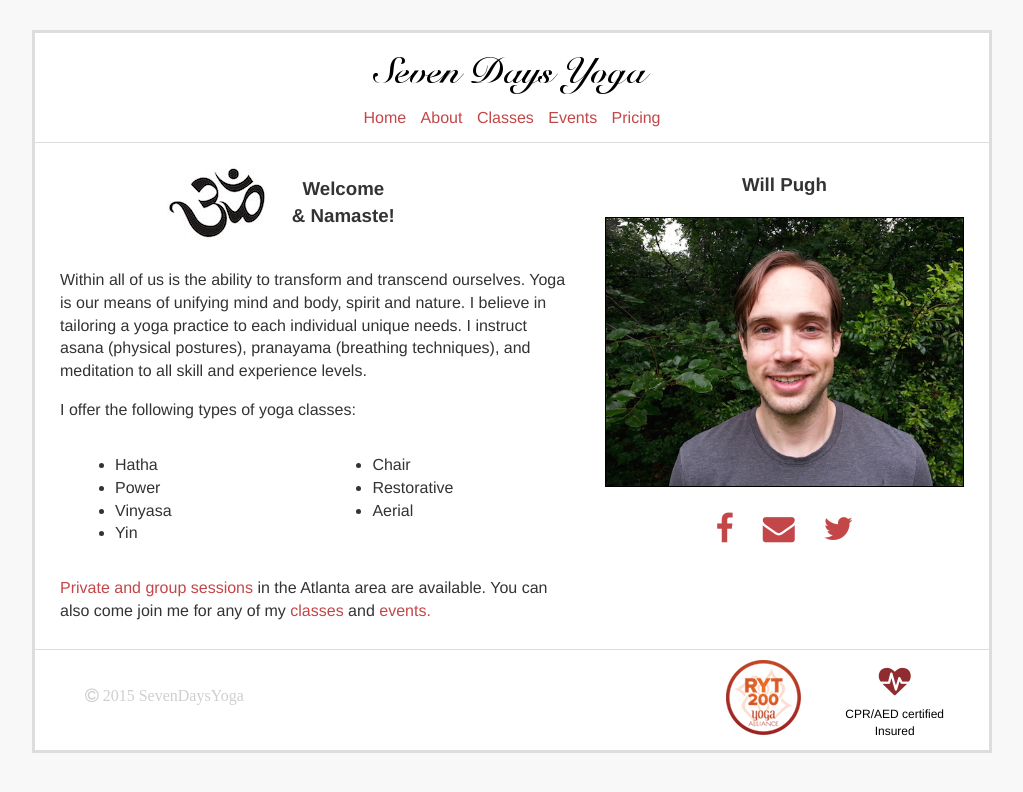
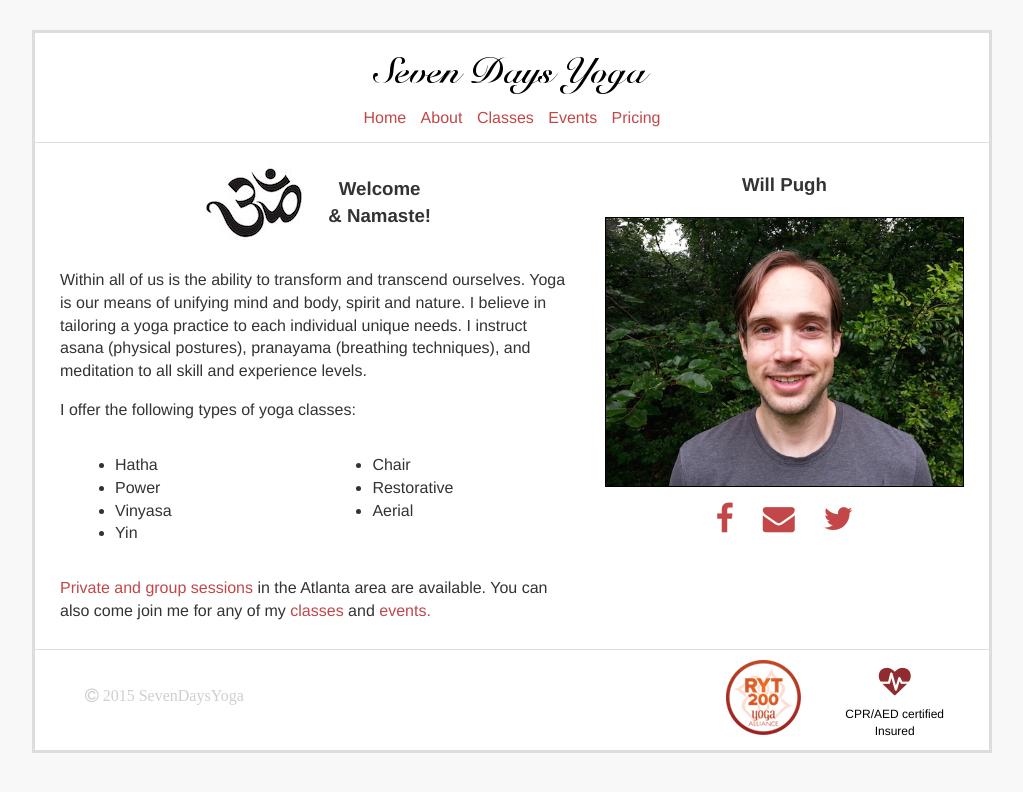
Before and after one commit to sevendaysyoga/sevendaysyoga.github.io, a Jekyll site: the page built from index.html, in a window 1280 px wide. Shown: the top 792 px of the page, without its empty margins (128-1151 px from the left). Built offline with Jekyll 4.4.1, drawn with Linux system fonts in a browser that asks for light colours; nearby versions of some CDN libraries.

Commit message:
centered splash

```diff
--- a/_sass/_home.scss
+++ b/_sass/_home.scss
@@ -18,7 +18,6 @@
 #will {
 	max-width:400px;
 	margin:0 auto;
-	padding-bottom:30px;
 
 	h3 {
 		text-align:center;
@@ -28,4 +27,5 @@
 .splash {
 	width:300px;
 	margin:0 auto;
+	text-align:center;
 }
--- a/_sass/_icons.scss
+++ b/_sass/_icons.scss
@@ -1,6 +1,6 @@
 .icons {
 	font-size:32px;
-	padding:20px 0;
+	padding:10px 0;
 
 	i {
 		margin:0 10px;
```
